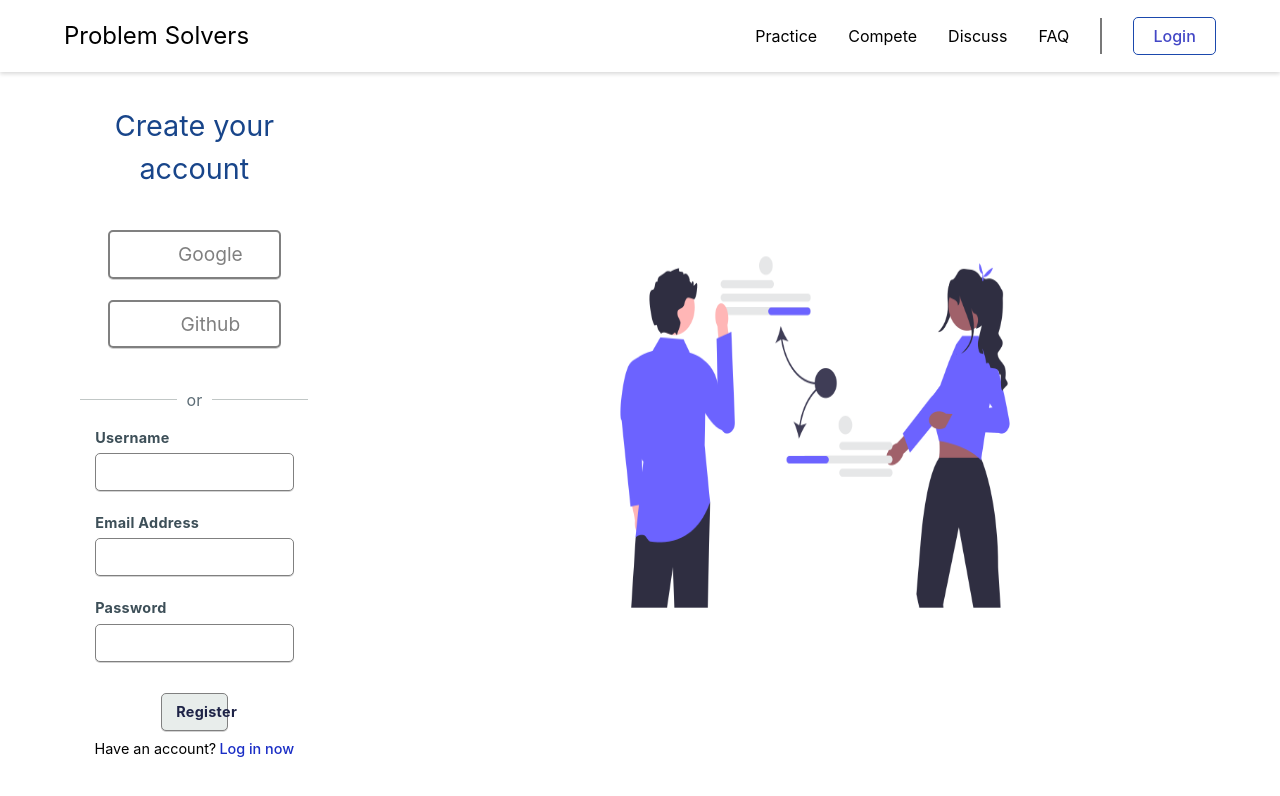
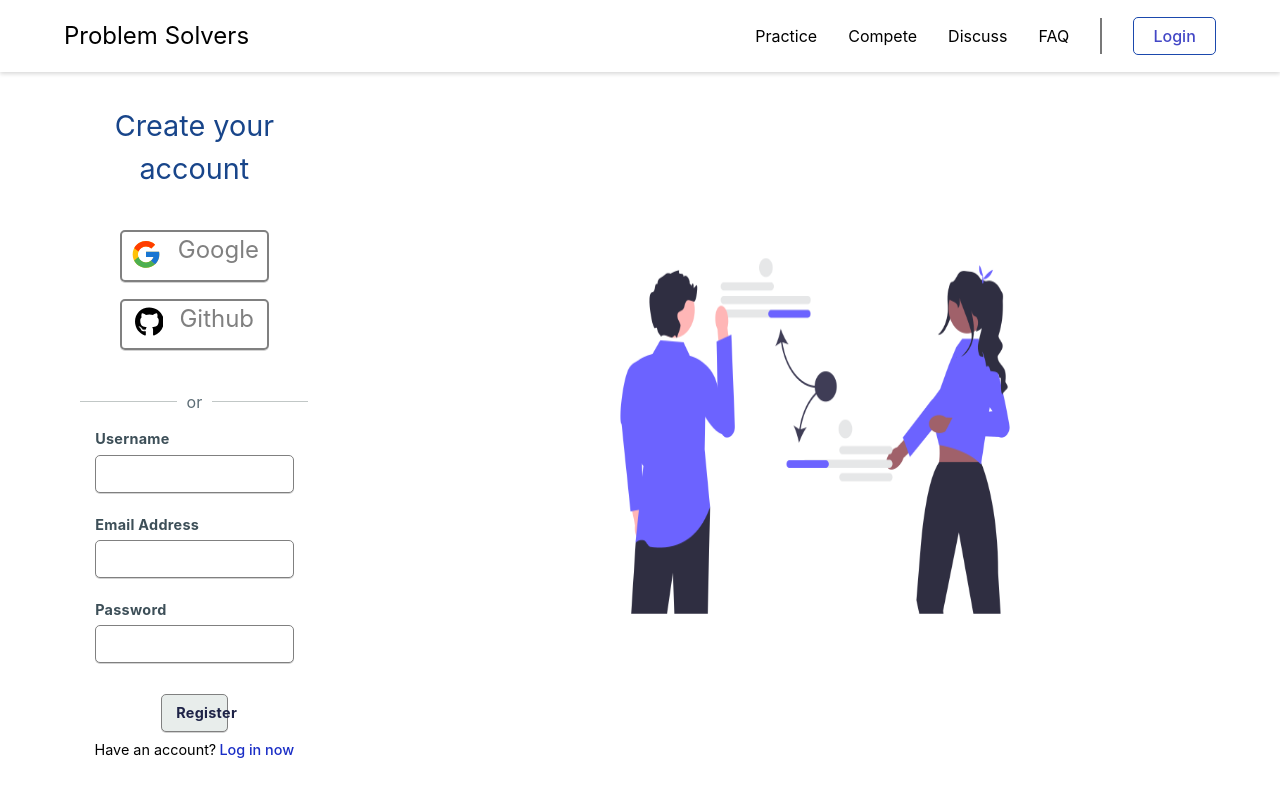
Before and after one commit to imshivam-gupta/Problem-Solvers, a React (Create React App) app in the folder frontend/: page /register in a window 1280 px wide. Shown: the top 796 px of the page. Built offline with nearby package versions, Linux system fonts and the light colour scheme.

Commit message:
Signed-off-by: khush <khushahuja0403@gmail.com>

```diff
--- a/frontend/src/index.css
+++ b/frontend/src/index.css
@@ -130,12 +130,14 @@ a {
   font-size: 1.2rem;
   margin-bottom: 2.5rem;
 }
-
+.login-page {
+  height: 20%;
+}
 .login-page .left-container .social-btns .soc-btn {
   border: 2px solid gray;
   border-radius: 5px;
-  width: 70%;
-  padding: 0.5rem 0rem;
+  width: 60%;
+  padding: 0rem;
   box-shadow: lightgrey 0px 1px;
 }
 
@@ -193,10 +195,10 @@ a {
   margin-left: 0.2rem;
 }
 
-.login-page .left-container .social-btns .social-logo {
+.login-page .left-container .social-btns {
   vertical-align: text-top;
-  font-size: 1.7rem;
-  padding: 0rem 1rem;
+  font-size: 1.5rem;
+  padding: 0rem;
 }
 
 .login-page .right-container {
@@ -252,3 +254,15 @@ a {
   flex-direction: column;
   align-items: center;
 }
+
+.social-logo {
+  font-size: 2.8rem;
+  padding-bottom: 0.2rem;
+  margin-bottom: 0.8rem;
+  padding-right: 1rem;
+}
+
+.soc-btn {
+  height: 43%;
+  padding: 0;
+}
--- a/frontend/src/screens/LoginScreen.js
+++ b/frontend/src/screens/LoginScreen.js
@@ -25,11 +25,29 @@ const LoginScreen = () => {
     var upperCaseLetters = /[A-Z]/g;
     var numbers = /[0-9]/g;
     if (!password.match(lowerCaseLetters))
-      return "Password does not contain lower case letters";
+      return (
+        <h4 style={{ textAlign: "center", color: "red" }}>
+          Password does not contain lower case letters
+        </h4>
+      );
     if (!password.match(upperCaseLetters))
-      return "Password does not contain upper case letters";
-    if (!password.match(numbers)) return "Password does not contain numbers";
-    if (!(password.length > 8)) return "Password length is not sufficient";
+      return (
+        <h4 style={{ textAlign: "center", color: "red" }}>
+          Password does not contain upper case letters
+        </h4>
+      );
+    if (!password.match(numbers))
+      return (
+        <h4 style={{ textAlign: "center", color: "red" }}>
+          Password does not contain numbers
+        </h4>
+      );
+    if (!(password.length > 8))
+      return (
+        <h4 style={{ textAlign: "center", color: "red" }}>
+          Password length is not sufficient
+        </h4>
+      );
 
     return "";
   };
@@ -62,7 +80,7 @@ const LoginScreen = () => {
             className="google-login-btn soc-btn flex-row jc-c cur-ptr"
             style={{ color: "gray" }}
           >
-            {/* <GoogleIcon className="social-logo" />  */}
+            <FcGoogle className="social-logo" />
             Google
           </div>
 
--- a/frontend/src/screens/RegisterScreen.js
+++ b/frontend/src/screens/RegisterScreen.js
@@ -1,6 +1,6 @@
 import React, { useState, useEffect } from "react";
 import { useNavigate } from "react-router-dom";
-import { FcGoogle } from "react-icons/fc";
+import { ReactComponent as FcGoogle } from "../icons/google.svg";
 import { FaGithub } from "react-icons/fa";
 import { useDispatch, useSelector } from "react-redux";
 import { login, register } from "../redux/actions/userActions";
@@ -26,11 +26,29 @@ const RegisterScreen = () => {
     var upperCaseLetters = /[A-Z]/g;
     var numbers = /[0-9]/g;
     if (!password.match(lowerCaseLetters))
-      return "Password does not contain lower case letters";
+      return (
+        <h4 style={{ textAlign: "center", color: "red" }}>
+          Password does not contain lower case letters
+        </h4>
+      );
     if (!password.match(upperCaseLetters))
-      return "Password does not contain upper case letters";
-    if (!password.match(numbers)) return "Password does not contain numbers";
-    if (!(password.length > 8)) return "Password length is not sufficient";
+      return (
+        <h4 style={{ textAlign: "center", color: "red" }}>
+          Password does not contain upper case letters
+        </h4>
+      );
+    if (!password.match(numbers))
+      return (
+        <h4 style={{ textAlign: "center", color: "red" }}>
+          Password does not contain numbers
+        </h4>
+      );
+    if (!(password.length > 8))
+      return (
+        <h4 style={{ textAlign: "center", color: "red" }}>
+          Password length is not sufficient
+        </h4>
+      );
 
     return "";
   };
```
Also changed, not shown: frontend/src/icons/google.svg.
